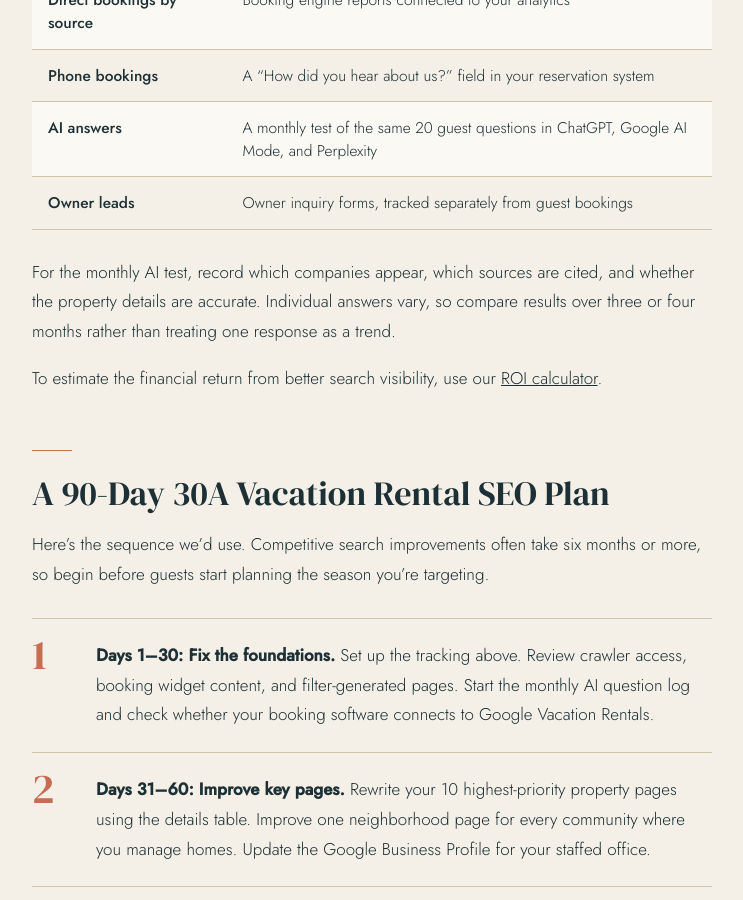
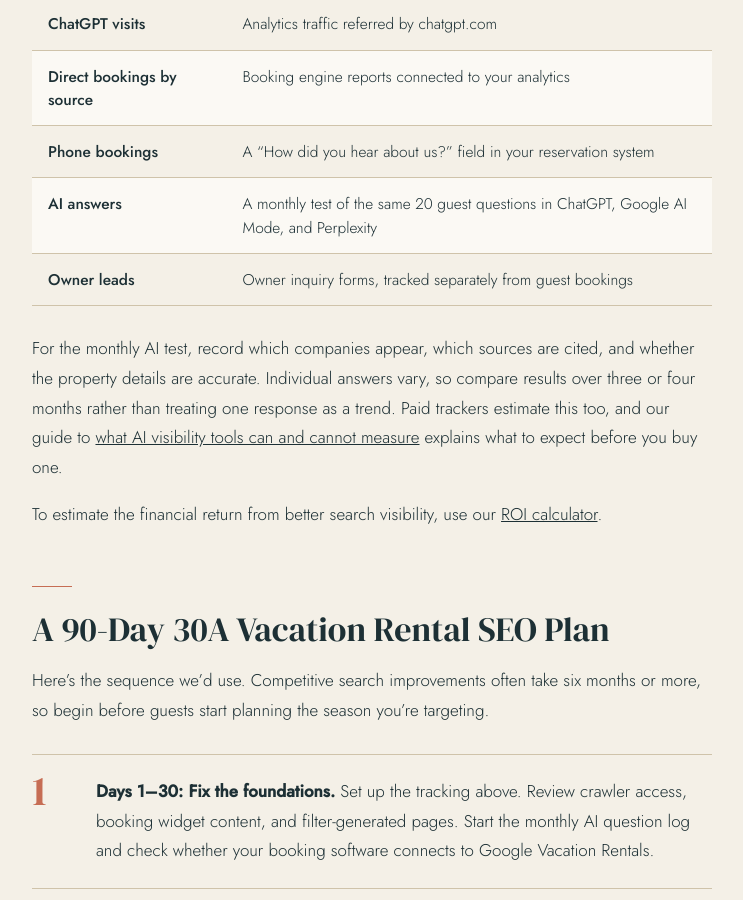
Before and after one commit to benalan317/30adigitalmarketing, a Jekyll site: the page built from insights/30a-vacation-rental-seo/index.md, in a window 1280 px wide and 900 px high, scrolled down 10551 px. Shown: the whole window, without its empty margins (268-1011 px from the left). Built offline with Jekyll 4.4.1, drawn with Linux system fonts in a browser that asks for light colours; some of the changed text lies outside the part shown.

Commit message:
Add blog-to-blog internal links across the five insight posts
Adds 7 contextual links between posts (vacation rental, roofing,
off-season, AI SEO and AI SEO tools) with anchor text specific to each
destination post. Lint clean, no new flags.

Co-Authored-By: Claude Sonnet 5.5 <noreply@anthropic.com>
Claude-Session: https://claude.ai/code/session_01Uq3wGZhPTVkwkWcVeX3iUM

```diff
--- a/insights/30a-vacation-rental-seo/index.md
+++ b/insights/30a-vacation-rental-seo/index.md
@@ -199,6 +199,8 @@ The AIO also claimed that mentions on other websites "train" AI to associate you
 3. Answer guest questions clearly on the relevant property and neighborhood pages.
 4. Earn genuine mentions in local guides and publications through [digital authority](/services/digital-authority/) work.
 
+To see what AI tools say about your company today, follow our [step-by-step AI prompt test for small businesses](/insights/ai-seo-small-business/).
+
 Our [AI search visibility service](/services/ai-search-visibility/) helps rental companies with all four.
 
 ## How to Measure Direct Bookings from Google and ChatGPT {#measure-bookings}
@@ -220,7 +222,7 @@ Rankings and mentions show whether people can find you. Direct bookings show whe
 
 </div>
 
-For the monthly AI test, record which companies appear, which sources are cited, and whether the property details are accurate. Individual answers vary, so compare results over three or four months rather than treating one response as a trend.
+For the monthly AI test, record which companies appear, which sources are cited, and whether the property details are accurate. Individual answers vary, so compare results over three or four months rather than treating one response as a trend. Paid trackers estimate this too, and our guide to [what AI visibility tools can and cannot measure](/insights/ai-seo-tools-small-business/) explains what to expect before you buy one.
 
 To estimate the financial return from better search visibility, use our [ROI calculator](/roi-calculator/).
 
@@ -231,6 +233,8 @@ Here's the sequence we'd use. Competitive search improvements often take six mon
 1. **Days 1–30: Fix the foundations.** Set up the tracking above. Review crawler access, booking widget content, and filter-generated pages. Start the monthly AI question log and check whether your booking software connects to Google Vacation Rentals.
 2. **Days 31–60: Improve key pages.** Rewrite your 10 highest-priority property pages using the details table. Improve one neighborhood page for every community where you manage homes. Update the Google Business Profile for your staffed office.
 3. **Days 61–90: Build credibility and review results.** Ask recent guests for detailed reviews. Pitch one local guide or publication. Compare search visibility, AI mentions, and bookings against your starting figures, then plan the next quarter.
+
+Slower months need their own plan. Our [10 off-season marketing tasks for Fort Walton Beach businesses](/insights/fort-walton-beach-off-season-marketing/) show how a neighboring Gulf Coast market handles winter.
 
 To attract homeowners as well as guests, apply the same approach to owner-focused pages instead of property pages. Our [vacation rental marketing page for 30A property managers](/industries/vacation-rentals/) covers both audiences.
 
```
Also changed, not shown: insights/ai-seo-small-business/index.md (+3 -1 lines), insights/fort-walton-beach-off-season-marketing/index.md (+2 -0 lines), insights/roofing-seo/index.md (+1 -1 lines).
